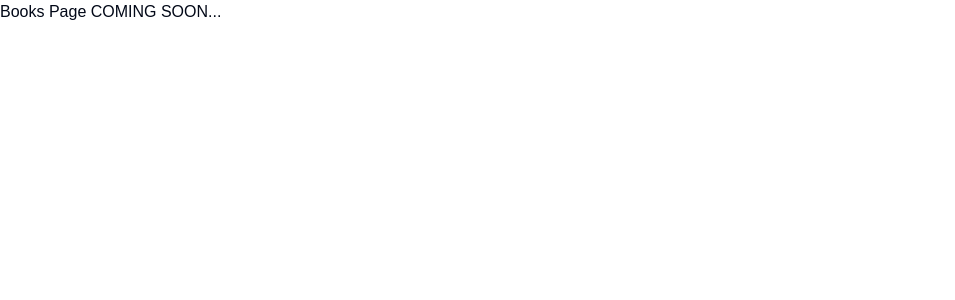
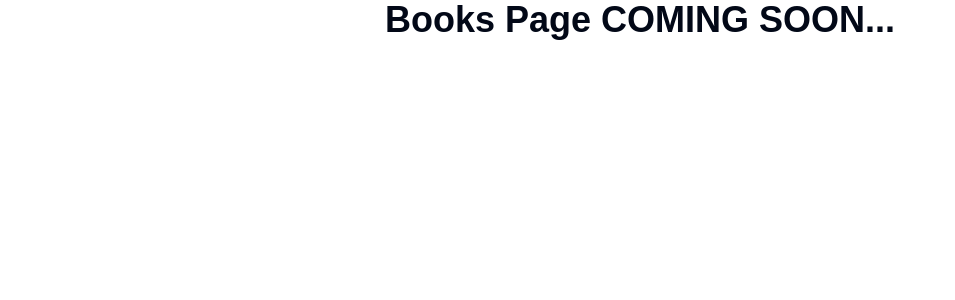
Before and after one commit to GeorgiMInchev06/BookAndMovie-GenreRecomender, a Next.js app: page /home/books in a window 1280 px wide. Shown: the top 300 px of the page, without its empty margins (0-955 px from the left). Built offline with nearby package versions, Linux system fonts and the light colour scheme.

Commit message:
Update book page.

```diff
--- a/src/app/home/books/page.jsx
+++ b/src/app/home/books/page.jsx
@@ -2,6 +2,10 @@ import React from 'react'
 
 export default function BooksPage() {
   return (
-    <div>Books Page  COMING SOON...</div>
+    <div className='relative z-10 flex flex-col justify-center items-center h-full'>
+      <p className='flex items-center mb-8 text-4xl font-bold'>
+      Books Page  COMING SOON...
+      </p>
+    </div>
   )
 }
```
